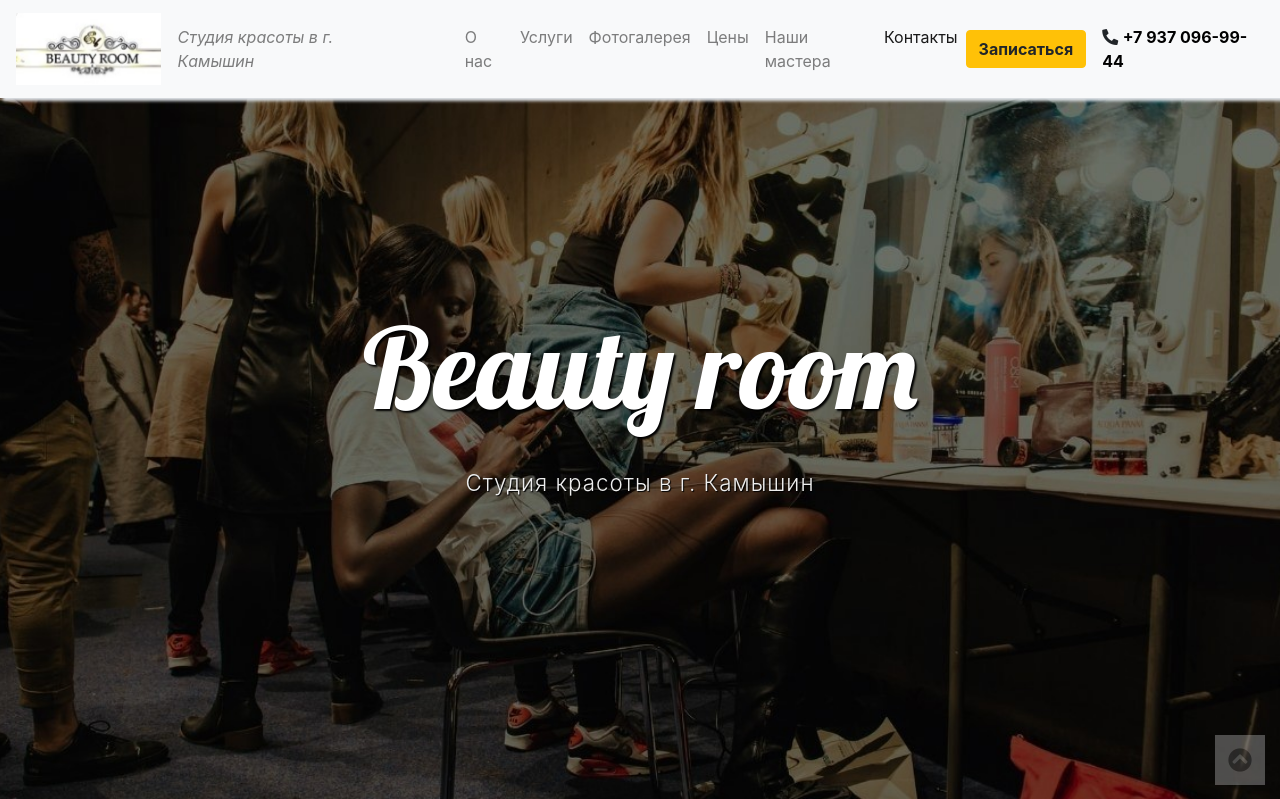
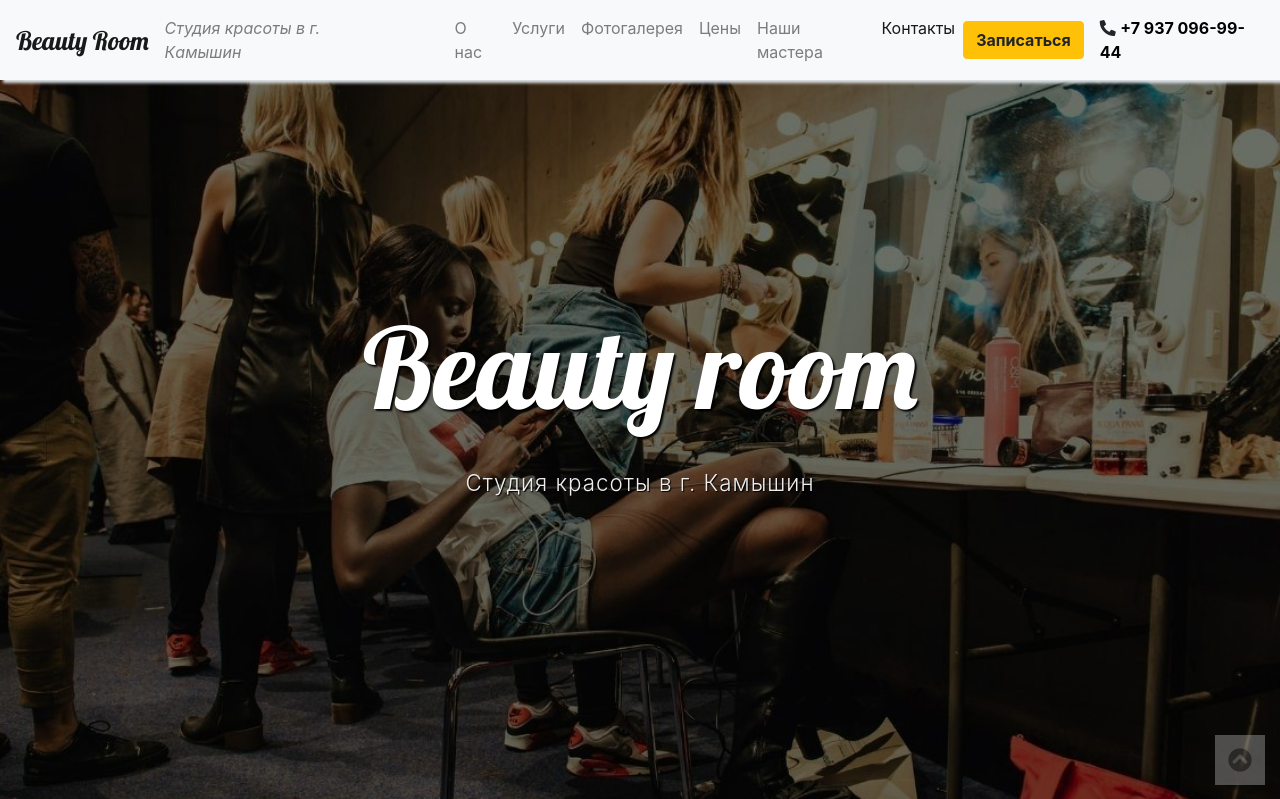
Before and after one commit to gleb89/beauty-salon-py, a Flask app: page / in a window 1280 px wide. Shown: the top 799 px of the page. Run offline with Flask 2, Linux system fonts and the light colour scheme; some libraries are stand-ins or nearby versions.

Commit message:
Update main.html

```diff
--- a/app/templates/includes/main.html
+++ b/app/templates/includes/main.html
@@ -1,5 +1,5 @@
 <nav id="main-nav" class="navbar fixed-top navbar-expand-lg navbar-light bg-light">
-    <a class="navbar-brand mb-0 h1" href="/"> <img class=" img-fluid" src="{{ url_for('static', filename='css/images/lable.png') }}" alt=""></a>
+    <a class="navbar-brand mb-0 h1" href="/">Beauty Room</a>
     <span class="navbar-text d-none d-sm-inline-block d-lg-none d-xl-inline-block">{{ site_short_description }}</span>
 
     <button class="navbar-toggler " type="button" data-toggle="collapse" data-target="#navbarSupportedContent" aria-controls="navbarSupportedContent">
```
